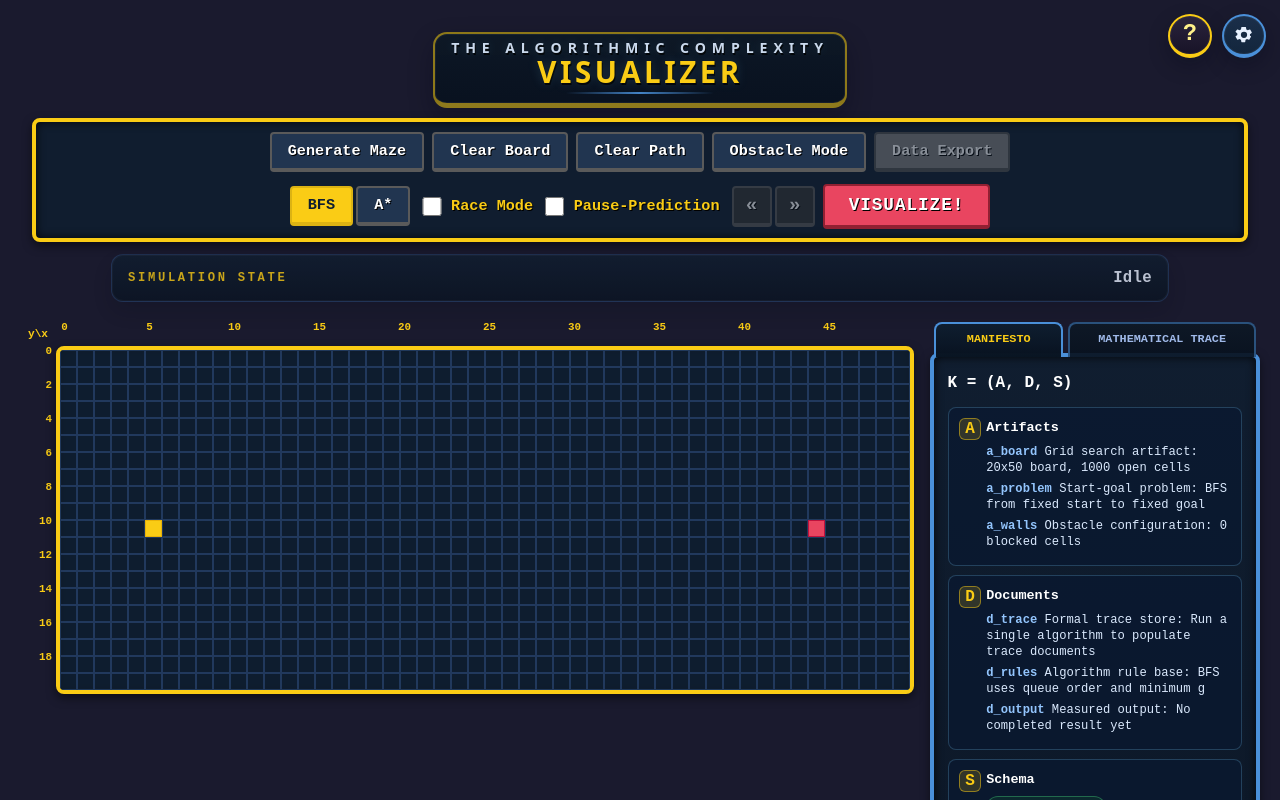
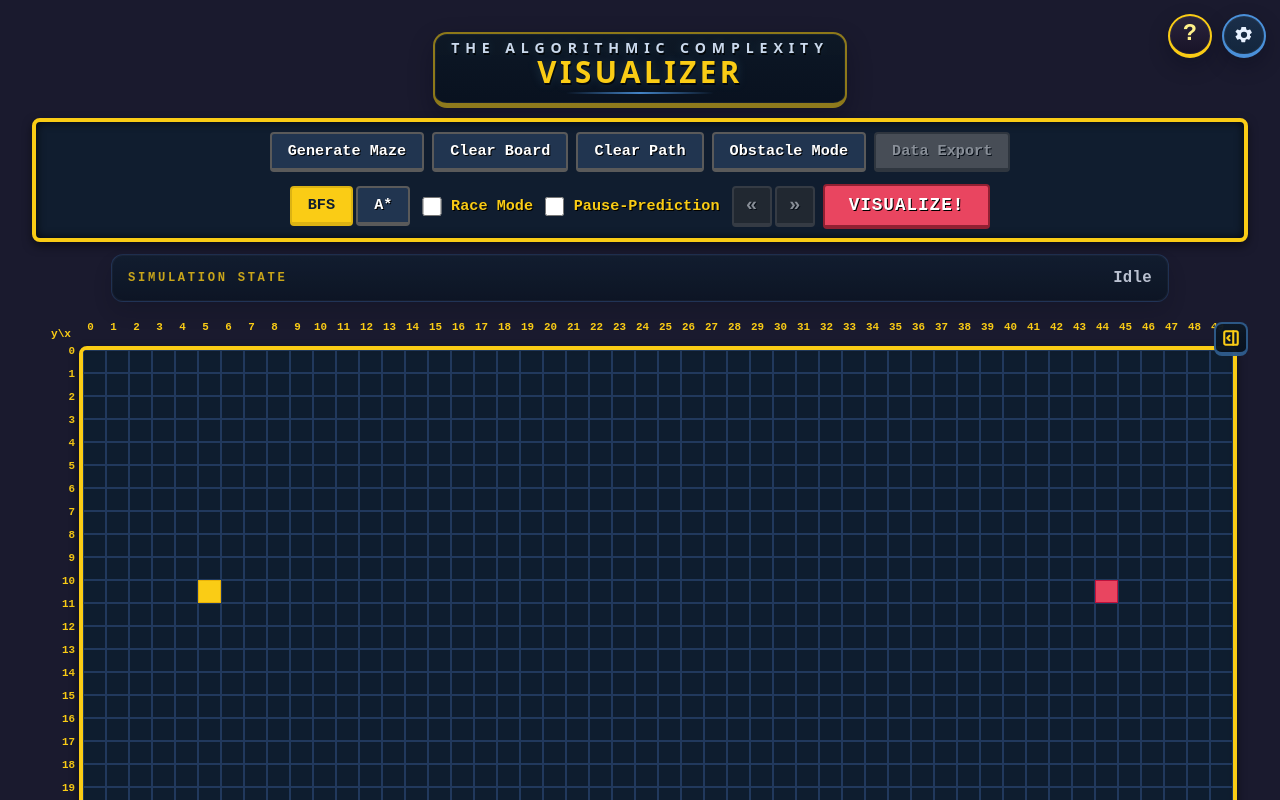
Before and after one commit to ahmedd-walidd/The-Algorithmic-Complexity-Visualizer, a React (Vite) app: page / in a window 1280 px wide. Both pictures are taken after a click on the button "ENTER THE AUDIT LAB". Shown: the top 800 px of the page. Built offline with nearby package versions, Linux system fonts and the light colour scheme.

Commit message:
Landing page fixes, Grid size fixes

```diff
--- a/src/App.css
+++ b/src/App.css
@@ -14,7 +14,7 @@
   grid-template-columns: minmax(0, 1.2fr) minmax(0, 0.9fr);
   gap: 2rem;
   padding: 3.5rem clamp(1.6rem, 4vw, 4.5rem);
-  background: #0b1220;
+  background: #111827;
   color: #eef2ff;
   font-family: 'Trebuchet MS', 'Gill Sans', 'Segoe UI', sans-serif;
   overflow: hidden;
@@ -34,9 +34,9 @@
   align-items: center;
   gap: 0.5rem;
   padding: 0.35rem 0.85rem;
-  border-radius: 999px;
-  border: 1px solid rgba(148, 163, 184, 0.4);
-  background: rgba(9, 25, 49, 0.8);
+  border-radius: 8px;
+  border: 1px solid rgba(148, 163, 184, 0.34);
+  background: #172033;
   font-size: 0.72rem;
   letter-spacing: 0.22em;
   text-transform: uppercase;
@@ -52,7 +52,7 @@
   letter-spacing: 0.08em;
   line-height: 1.05;
   color: #ffffff;
-  text-shadow: 0 12px 30px rgba(0, 0, 0, 0.35);
+  text-shadow: none;
 }
 
 .landing-hero h1 span {
@@ -80,10 +80,10 @@
 
 .landing-highlights article {
   padding: 0.85rem 1rem;
-  border-radius: 12px;
+  border-radius: 8px;
   border: 1px solid rgba(148, 163, 184, 0.25);
-  background: rgba(9, 25, 49, 0.7);
-  box-shadow: inset 0 0 18px rgba(7, 16, 29, 0.65);
+  background: #172033;
+  box-shadow: none;
 }
 
 .landing-highlights h3 {
@@ -104,10 +104,10 @@
   position: relative;
   z-index: 1;
   padding: 1.5rem 1.6rem;
-  border-radius: 18px;
+  border-radius: 8px;
   border: 2px solid rgba(74, 144, 217, 0.45);
-  background: rgba(9, 17, 32, 0.88);
-  box-shadow: 0 20px 45px rgba(0, 0, 0, 0.35);
+  background: #111d30;
+  box-shadow: 0 12px 24px rgba(0, 0, 0, 0.24);
   display: flex;
   flex-direction: column;
   gap: 1.1rem;
@@ -133,9 +133,9 @@
 
 .landing-preset-card {
   padding: 0.7rem 0.85rem;
-  border-radius: 12px;
+  border-radius: 8px;
   border: 1px solid rgba(148, 163, 184, 0.28);
-  background: rgba(13, 24, 38, 0.9);
+  background: #172033;
   color: #e2e8f0;
   display: grid;
   gap: 0.25rem;
@@ -155,7 +155,7 @@
 
 .landing-preset-card.active {
   border-color: rgba(250, 204, 21, 0.7);
-  background: rgba(40, 27, 61, 0.95);
+  background: #22304a;
   transform: translateY(-2px);
 }
 
@@ -176,7 +176,7 @@
   padding: 0.5rem 0.6rem;
   border-radius: 8px;
   border: 1px solid rgba(148, 163, 184, 0.4);
-  background: rgba(7, 16, 29, 0.95);
+  background: #0d1524;
   color: #e8f1ff;
   font-family: 'Courier New', Courier, monospace;
 }
@@ -190,7 +190,7 @@
   font-size: 0.8rem;
   letter-spacing: 0.08em;
   text-transform: uppercase;
-  background: rgba(20, 16, 34, 0.9);
+  background: #182238;
 }
 
 .landing-toggle {
@@ -209,23 +209,23 @@
 .landing-start-btn {
   margin-top: 0.4rem;
   padding: 0.75rem 1rem;
-  border-radius: 12px;
+  border-radius: 8px;
   border: 2px solid rgba(250, 204, 21, 0.7);
-  background: linear-gradient(135deg, rgba(250, 204, 21, 0.9), rgba(233, 69, 96, 0.85));
+  background: #facc15;
   color: #0b1020;
   font-family: 'Courier New', Courier, monospace;
   font-weight: 900;
   text-transform: uppercase;
   letter-spacing: 0.12em;
   cursor: pointer;
-  box-shadow: 0 16px 30px rgba(0, 0, 0, 0.35);
+  box-shadow: 0 8px 18px rgba(0, 0, 0, 0.28);
   transition: transform 0.15s ease, box-shadow 0.15s ease;
 }
 
 .landing-start-btn:hover,
 .landing-start-btn:focus-visible {
   transform: translateY(-2px);
-  box-shadow: 0 20px 36px rgba(0, 0, 0, 0.45);
+  box-shadow: 0 12px 22px rgba(0, 0, 0, 0.34);
   outline: none;
 }
 
@@ -1609,19 +1609,30 @@
 }
 
 .main-layout {
+  position: relative;
   display: flex;
   flex-direction: row;
   align-items: flex-start;
   justify-content: center;
   gap: 1.5rem;
-  width: min(1200px, 98vw);
+  width: calc(100vw - 4rem);
+  max-width: none;
   margin-top: 0.5rem;
 }
 
+.main-layout.side-panel-closed {
+  width: calc(100vw - 4rem);
+}
+
 .visualizer-container {
   display: flex;
   flex-direction: column;
+  flex: 1 1 auto;
   gap: 1rem;
+  align-items: center;
+  min-width: 0;
+  overflow-x: auto;
+  padding-bottom: 0.35rem;
 }
 
 .side-panel {
@@ -1630,6 +1641,13 @@
   flex-direction: column;
   gap: 0;
   flex-shrink: 0;
+}
+
+.side-panel-toolbar {
+  display: grid;
+  grid-template-columns: minmax(0, 1fr) 2.2rem;
+  gap: 0.35rem;
+  align-items: end;
 }
 
 .side-panel-tabs {
@@ -1641,6 +1659,44 @@
   padding: 0 0.25rem;
   position: relative;
   z-index: 1;
+}
+
+.side-panel-close-btn,
+.side-panel-open-btn {
+  display: inline-flex;
+  align-items: center;
+  justify-content: center;
+  width: 2.1rem;
+  height: 2.1rem;
+  padding: 0;
+  border: 2px solid rgba(74, 144, 217, 0.55);
+  border-bottom-width: 4px;
+  border-radius: 8px;
+  background: linear-gradient(180deg, rgba(13, 24, 38, 0.96), rgba(8, 18, 31, 0.98));
+  color: #facc15;
+  cursor: pointer;
+  transition: transform 0.14s ease, border-color 0.14s ease, background-color 0.14s ease;
+}
+
+.side-panel-close-btn {
+  margin-bottom: -4px;
+}
+
+.side-panel-open-btn {
+  position: absolute;
+  top: 0;
+  right: 0;
+  z-index: 40;
+}
+
+.side-panel-close-btn:hover,
+.side-panel-close-btn:focus-visible,
+.side-panel-open-btn:hover,
+.side-panel-open-btn:focus-visible {
+  transform: translateY(-1px);
+  border-color: #facc15;
+  background: linear-gradient(180deg, rgba(27, 47, 74, 0.98), rgba(13, 31, 52, 0.98));
+  outline: none;
 }
 
 .side-panel-tab {
@@ -2073,8 +2129,14 @@
     flex-direction: column;
     align-items: center;
   }
+  .main-layout.side-panel-closed {
+    align-items: center;
+  }
   .side-panel {
     width: 100%;
+  }
+  .side-panel-open-btn {
+    align-self: flex-end;
   }
 }
 
--- a/src/App.jsx
+++ b/src/App.jsx
@@ -111,6 +111,8 @@ function App() {
   });
   const [isLegendOpen, setIsLegendOpen] = useState(false);
   const [sidePanelTab, setSidePanelTab] = useState('manifesto');
+  const [isSidePanelOpen, setIsSidePanelOpen] = useState(false);
+  const [isMazeGenerating, setIsMazeGenerating] = useState(false);
   const [isVisualizing, setIsVisualizing] = useState(false);
   const [simulationPhase, setSimulationPhase] = useState('idle');
   const [stats, setStats] = useState(null);
@@ -122,7 +124,12 @@ function App() {
   const obstacleDragModeRef = useRef(null);
 
   // -- responsive cell size --
-  const responsiveCellSize = useResponsiveCellSize(gridConfig.rows, gridConfig.cols, isRaceMode);
+  const responsiveCellSize = useResponsiveCellSize(
+    gridConfig.rows,
+    gridConfig.cols,
+    isRaceMode,
+    isSidePanelOpen
+  );
 
   const [isQuizMode, setIsQuizMode] = useState(false);
   const [scorePopup, setScorePopup] = useState(null);
@@ -262,9 +269,9 @@ function App() {
   }, []);
 
   // DOM highlight helpers
-  const clearAllTimeouts = () => {
+  const clearAllTimeouts = useCallback(() => {
     clearTimeoutQueue(timeoutsRef);
-  };
+  }, []);
 
   const resetRunState = useCallback(() => {
     runStateRef.current = {
@@ -615,7 +622,7 @@ function App() {
     setHoveredFrontierNode(null);
     applyFrontierHoverHighlight(comparison?.frontierNodes || []);
     applyNextChoiceHighlight(comparison?.candidateNodes || []);
-  }, [getNextComparison]);
+  }, [clearAllTimeouts, getNextComparison]);
 
   const resumeRun = useCallback(() => {
     clearNextChoiceHighlight();
@@ -705,6 +712,7 @@ function App() {
       scheduleRunTick();
     },
     [
+      clearAllTimeouts,
       getNextComparison,
       isRaceMode,
       isVisualizing,
@@ -752,26 +760,44 @@ function App() {
 
   // Control-panel actions
   const handleGenerateMaze = useCallback(() => {
+    if (isMazeGenerating) return;
+
     clearAllTimeouts();
     clearVisualizerDomClasses();
     clearNextChoiceHighlight();
     resetRunState();
     clearRunSummary();
-    setGrid(
-      generateMaze({
+
+    setIsMazeGenerating(true);
+    resetVisualizationState();
+
+    const buildRequestedMaze = () => {
+      const nextMaze = generateMaze({
         rows: gridConfig.rows,
         cols: gridConfig.cols,
         start: gridEndpoints.start,
         end: gridEndpoints.end,
-      })
-    );
-    resetVisualizationState();
+      });
+
+      setGrid(nextMaze);
+      setIsMazeGenerating(false);
+    };
+
+    if (typeof window.requestAnimationFrame === 'function') {
+      window.requestAnimationFrame(() => {
+        window.requestAnimationFrame(buildRequestedMaze);
+      });
+    } else {
+      setTimeout(buildRequestedMaze, 0);
+    }
   }, [
+    clearAllTimeouts,
     clearRunSummary,
     resetRunState,
     resetVisualizationState,
     gridConfig,
     gridEndpoints,
+    isMazeGenerating,
   ]);
 
   const handleClearBoard = useCallback(() => {
@@ -790,6 +816,7 @@ function App() {
     );
     resetVisualizationState();
   }, [
+    clearAllTimeouts,
     clearRunSummary,
     resetRunState,
     resetVisualizationState,
@@ -805,7 +832,7 @@ function App() {
     clearRunSummary();
     setGrid((prev) => clearPath(prev));
     resetVisualizationState();
-  }, [clearRunSummary, resetRunState, resetVisualizationState]);
+  }, [clearAllTimeouts, clearRunSummary, resetRunState, resetVisualizationState]);
 
   const handleRaceModeToggle = useCallback(() => {
     clearAllTimeouts();
@@ -819,6 +846,7 @@ function App() {
     setIsRaceMode((value) => !value);
     resetVisualizationState({ resetScore: false });
   }, [
+    clearAllTimeouts,
     clearRunSummary,
     resetRunState,
     resetVisualizationState,
@@ -1258,6 +1286,7 @@ function App() {
     animateAlgorithm,
     animateAlgorithmRace,
     appendExportRows,
+    clearAllTimeouts,
     grid,
     algorithm,
     isRaceMode,
@@ -1397,13 +1426,15 @@ function App() {
 
   const handleLandingStart = useCallback(() => {
     const preset = GRID_PRESETS.find((option) => option.id === landingDraft.gridPreset);
+    const draftRows = Number(landingDraft.gridRows);
+    const draftCols = Number(landingDraft.gridCols);
     const selectedRows =
       landingDraft.gridPreset === 'custom'
-        ? landingDraft.gridRows
+        ? draftRows || DEFAULT_GRID_CONFIG.rows
         : preset?.rows ?? DEFAULT_GRID_CONFIG.rows;
     const selectedCols =
       landingDraft.gridPreset === 'custom'
-        ? landingDraft.gridCols
+        ? draftCols || DEFAULT_GRID_CONFIG.cols
         : preset?.cols ?? DEFAULT_GRID_CONFIG.cols;
 
     rebuildGrid({ rows: selectedRows, cols: selectedCols });
@@ -1448,6 +1479,7 @@ function App() {
         handleRaceModeToggle={handleRaceModeToggle}
         handleVisualize={handleVisualize}
         isLegendOpen={isLegendOpen}
+        isMazeGenerating={isMazeGenerating}
         isObstacleMode={isObstacleMode}
         isPaused={isPaused}
         isQuizMode={isQuizMode}
@@ -1486,12 +1518,15 @@ function App() {
         hoveredFrontierNode={hoveredFrontierNode}
         hoveredNodeDecision={hoveredNodeDecision}
         isPaused={isPaused}
+        isSidePanelOpen={isSidePanelOpen}
+        isMazeGenerating={isMazeGenerating}
         isRaceMode={isRaceMode}
         isVisualizing={isVisualizing}
         knowledgeSpaceSnapshot={knowledgeSpaceSnapshot}
         raceResultComparison={raceResultComparison}
         renderTraceEquation={renderTraceEquation}
         responsiveCellSize={responsiveCellSize}
+        setIsSidePanelOpen={setIsSidePanelOpen}
         setSidePanelTab={setSidePanelTab}
         sidePanelTab={sidePanelTab}
         simulationPhase={simulationPhase}
--- a/src/components/ControlPanel/ControlPanel.jsx
+++ b/src/components/ControlPanel/ControlPanel.jsx
@@ -16,37 +16,40 @@ function ControlPanel({
   onObstacleModeToggle,
   onVisualize,
   isVisualizing,
+  isMazeGenerating = false,
   isTimelineControlDisabled,
   onRewind,
   onFastForward,
   onExportData,
   exportRowCount = 0,
 }) {
+  const isBusy = isVisualizing || isMazeGenerating;
+
   return (
     <div className="control-panel">
       {/* ── maze / board actions ── */}
       <div className="control-group">
-        <ControlButton onClick={onGenerateMaze} disabled={isVisualizing}>
-          Generate Maze
+        <ControlButton onClick={onGenerateMaze} disabled={isBusy}>
+          {isMazeGenerating ? 'Generating...' : 'Generate Maze'}
         </ControlButton>
-        <ControlButton onClick={onClearBoard} disabled={isVisualizing}>
+        <ControlButton onClick={onClearBoard} disabled={isBusy}>
           Clear Board
         </ControlButton>
-        <ControlButton onClick={onClearPath} disabled={isVisualizing}>
+        <ControlButton onClick={onClearPath} disabled={isBusy}>
           Clear Path
         </ControlButton>
         <ControlButton
           variant="warning"
           active={isObstacleMode}
           onClick={onObstacleModeToggle}
-          disabled={isVisualizing}
+          disabled={isBusy}
         >
           {isObstacleMode ? 'Exit Obstacle Mode' : 'Obstacle Mode'}
         </ControlButton>
         <ControlButton
           variant="success"
           onClick={onExportData}
-          disabled={isVisualizing || exportRowCount === 0}
+          disabled={isBusy || exportRowCount === 0}
           title={
             exportRowCount === 0
               ? 'Run an algorithm before exporting data'
@@ -64,26 +67,26 @@ function ControlPanel({
             <ControlButton
               active={algorithm === 'bfs'}
               onClick={() => onAlgorithmChange('bfs')}
-              disabled={isVisualizing}
+              disabled={isBusy}
             >
               BFS
             </ControlButton>
             <ControlButton
               active={algorithm === 'astar'}
               onClick={() => onAlgorithmChange('astar')}
-              disabled={isVisualizing}
+              disabled={isBusy}
             >
               A*
             </ControlButton>
           </div>
         )}
 
-        <ControlToggle checked={isRaceMode} onChange={onRaceModeToggle} disabled={isVisualizing}>
+        <ControlToggle checked={isRaceMode} onChange={onRaceModeToggle} disabled={isBusy}>
           Race Mode
         </ControlToggle>
 
         {!isRaceMode && (
-          <ControlToggle checked={isQuizMode} onChange={onQuizModeToggle} disabled={isVisualizing}>
+          <ControlToggle checked={isQuizMode} onChange={onQuizModeToggle} disabled={isBusy}>
             Pause-Prediction
           </ControlToggle>
         )}
@@ -111,12 +114,14 @@ function ControlPanel({
             &raquo;
           </ControlButton>
         </div>
-        <ControlButton variant="primary" onClick={onVisualize} disabled={isVisualizing}>
-          {isVisualizing
+        <ControlButton variant="primary" onClick={onVisualize} disabled={isBusy}>
+          {isMazeGenerating
+            ? 'Generating...'
+            : isVisualizing
             ? 'Visualizing…'
             : isRaceMode
               ? 'Start Race!'
-              : 'Visualize!'}
+                : 'Visualize!'}
         </ControlButton>
       </div>
     </div>
--- a/src/components/Grid/Grid.css
+++ b/src/components/Grid/Grid.css
@@ -70,6 +70,7 @@
 }
 
 .grid {
+  position: relative;
   display: grid;
   gap: 0;
   justify-content: center;
@@ -79,3 +80,39 @@
   box-shadow: inset 0 0 10px rgba(0,0,0,0.8), 0 4px 10px rgba(0,0,0,0.5);
   overflow: hidden;
 }
+
+.grid-loading-overlay {
+  position: absolute;
+  inset: 0;
+  z-index: 20;
+  display: flex;
+  flex-direction: column;
+  align-items: center;
+  justify-content: center;
+  gap: 0.65rem;
+  background: rgba(8, 18, 31, 0.72);
+  backdrop-filter: blur(2px);
+  color: #fef3c7;
+  font-family: 'Courier New', Courier, monospace;
+  font-size: 0.8rem;
+  font-weight: 900;
+  letter-spacing: 0.08em;
+  text-transform: uppercase;
+}
+
+.grid-loading-spinner {
+  width: 46px;
+  height: 46px;
+  border: 5px solid rgba(250, 204, 21, 0.22);
+  border-top-color: #facc15;
+  border-right-color: #4a90d9;
+  border-radius: 50%;
+  box-shadow: 0 0 18px rgba(250, 204, 21, 0.22);
+  animation: gridLoadingSpin 0.8s linear infinite;
+}
+
+@keyframes gridLoadingSpin {
+  to {
+    transform: rotate(360deg);
+  }
+}
--- a/src/components/Grid/Grid.jsx
+++ b/src/components/Grid/Grid.jsx
@@ -9,6 +9,7 @@ function Grid({
   prefix = '',
   label = '',
   cellSize = 25,
+  isLoading = false,
 }) {
   const rowCount = grid.length;
   const colCount = grid[0]?.length || 0;
@@ -57,6 +58,7 @@ function Grid({
 
         <div
           className="grid"
+          aria-busy={isLoading}
           style={{
             gridTemplateColumns: `repeat(${colCount}, ${cellSize}px)`,
           }}
@@ -73,6 +75,13 @@ function Grid({
               />
             ))
           )}
+
+          {isLoading && (
+            <div className="grid-loading-overlay" role="status" aria-live="polite">
+              <span className="grid-loading-spinner" aria-hidden="true" />
+              <span className="grid-loading-text">Generating maze</span>
+            </div>
+          )}
         </div>
       </div>
     </div>
--- a/src/components/layout/AppChrome.jsx
+++ b/src/components/layout/AppChrome.jsx
@@ -21,6 +21,7 @@ function AppChrome({
   handleRaceModeToggle,
   handleVisualize,
   isLegendOpen,
+  isMazeGenerating,
   isObstacleMode,
   isQuizMode,
   isRaceMode,
@@ -92,6 +93,7 @@ function AppChrome({
         onObstacleModeToggle={() => setIsObstacleMode((value) => !value)}
         onVisualize={handleVisualize}
         isVisualizing={isVisualizing}
+        isMazeGenerating={isMazeGenerating}
         isTimelineControlDisabled={!isVisualizing || isRaceMode || quizState.active}
         onRewind={() => jumpTimeline('backward')}
         onFastForward={() => jumpTimeline('forward')}
--- a/src/components/layout/VisualizerWorkspace.jsx
+++ b/src/components/layout/VisualizerWorkspace.jsx
@@ -3,6 +3,7 @@ import RaceSection from '../race/RaceSection';
 import NodeHoverPanel from '../panels/NodeHoverPanel';
 import SidePanel from '../panels/SidePanel';
 import EquationLinkOverlay from '../panels/EquationLinkOverlay';
+import { PanelRightOpen } from 'lucide-react';
 
 function VisualizerWorkspace({
   activeHoverComparison,
@@ -15,12 +16,15 @@ function VisualizerWorkspace({
   hoveredFrontierNode,
   hoveredNodeDecision,
   isPaused,
+  isSidePanelOpen,
+  isMazeGenerating,
   isRaceMode,
   isVisualizing,
   knowledgeSpaceSnapshot,
   raceResultComparison,
   renderTraceEquation,
   responsiveCellSize,
+  setIsSidePanelOpen,
   setSidePanelTab,
   sidePanelTab,
   simulationPhase,
@@ -60,7 +64,7 @@ function VisualizerWorkspace({
   })();
 
   return (
-    <div className="main-layout">
+    <div className={`main-layout${!isSidePanelOpen ? ' side-panel-closed' : ''}`}>
       <div className="visualizer-container">
         {isRaceMode ? (
           <RaceSection
@@ -71,6 +75,7 @@ function VisualizerWorkspace({
             responsiveCellSize={responsiveCellSize}
             stats={stats}
             raceResultComparison={raceResultComparison}
+            isMazeGenerating={isMazeGenerating}
           />
         ) : (
           <Grid
@@ -79,6 +84,7 @@ function VisualizerWorkspace({
             onMouseEnter={handleMouseEnter}
             onMouseUp={handleMouseUp}
             cellSize={responsiveCellSize}
+            isLoading={isMazeGenerating}
           />
         )}
 
@@ -104,10 +110,11 @@ function VisualizerWorkspace({
         )}
       </div>
 
-      {!isRaceMode && (
+      {!isRaceMode && isSidePanelOpen && (
         <SidePanel
           sidePanelTab={sidePanelTab}
           setSidePanelTab={setSidePanelTab}
+          onClose={() => setIsSidePanelOpen(false)}
           knowledgeSpaceSnapshot={knowledgeSpaceSnapshot}
           isVisualizing={isVisualizing}
           isPaused={isPaused}
@@ -118,6 +125,18 @@ function VisualizerWorkspace({
           stats={stats}
         />
       )}
+
+      {!isRaceMode && !isSidePanelOpen && (
+        <button
+          type="button"
+          className="side-panel-open-btn"
+          onClick={() => setIsSidePanelOpen(true)}
+          aria-label="Open proof side panel"
+          title="Open panel"
+        >
+          <PanelRightOpen size={18} strokeWidth={2.8} aria-hidden="true" />
+        </button>
+      )}
     </div>
   );
 }
--- a/src/components/panels/EquationLinkOverlay.jsx
+++ b/src/components/panels/EquationLinkOverlay.jsx
@@ -50,7 +50,8 @@ function EquationLinkOverlay({
   }, [anchor, prefix]);
 
   useLayoutEffect(() => {
-    updatePosition();
+    const frame = window.requestAnimationFrame(updatePosition);
+    return () => window.cancelAnimationFrame(frame);
   }, [updatePosition, animationKey]);
 
   useEffect(() => {
--- a/src/components/race/RaceSection.jsx
+++ b/src/components/race/RaceSection.jsx
@@ -9,6 +9,7 @@ function RaceSection({
   responsiveCellSize,
   stats,
   raceResultComparison,
+  isMazeGenerating,
 }) {
   return (
     <>
@@ -21,6 +22,7 @@ function RaceSection({
           prefix="bfs-"
           label="BFS"
           cellSize={responsiveCellSize}
+          isLoading={isMazeGenerating}
         />
         <Grid
           grid={grid}
@@ -30,6 +32,7 @@ function RaceSection({
           prefix="astar-"
           label="A*"
           cellSize={responsiveCellSize}
+          isLoading={isMazeGenerating}
         />
       </div>
       {stats && (
--- a/src/hooks/useResponsiveCellSize.js
+++ b/src/hooks/useResponsiveCellSize.js
@@ -1,20 +1,21 @@
 import { useEffect, useState } from 'react';
 
-function useResponsiveCellSize(rowCount, colCount, isRaceMode = false) {
+function useResponsiveCellSize(rowCount, colCount, isRaceMode = false, isSidePanelOpen = true) {
   const [cellSize, setCellSize] = useState(25);
 
   useEffect(() => {
     const calculateCellSize = () => {
-      const sidePanelWidth = 280;
+      const sidePanelWidth = 330;
       const mainGap = 24;
-      const appPadding = 24;
+      const appPadding = 64;
+      const gridChromeWidth = 48;
       const minCellSize = 8;
-      const maxCellSize = 28;
+      const maxCellSize = !isRaceMode && !isSidePanelOpen ? 34 : 28;
       const reservedHeight = 320;
 
       const vw = window.innerWidth;
       const vh = window.innerHeight;
-      const availableWidth = vw * 0.95 - appPadding * 2;
+      const availableWidth = Math.max(260, vw - appPadding - gridChromeWidth);
       const availableHeight = Math.max(200, vh - reservedHeight);
       const safeCols = Math.max(1, colCount || 1);
       const safeRows = Math.max(1, rowCount || 1);
@@ -25,13 +26,15 @@ function useResponsiveCellSize(rowCount, colCount, isRaceMode = false) {
         const usableWidth = availableWidth - twoGridsGap;
         calculatedSize = Math.floor(usableWidth / (safeCols * 2));
       } else {
-        const totalSidePanelWithGap = sidePanelWidth + mainGap;
+        const totalSidePanelWithGap = isSidePanelOpen ? sidePanelWidth + mainGap : 0;
         const usableWidth = availableWidth - totalSidePanelWithGap;
         calculatedSize = Math.floor(usableWidth / safeCols);
       }
 
       const heightBoundSize = Math.floor(availableHeight / safeRows);
-      const constrainedSize = Math.min(calculatedSize, heightBoundSize);
+      const constrainedSize = isRaceMode
+        ? Math.min(calculatedSize, heightBoundSize)
+        : calculatedSize;
 
       const clampedSize = Math.max(minCellSize, Math.min(maxCellSize, constrainedSize));
       setCellSize(clampedSize);
@@ -43,7 +46,7 @@ function useResponsiveCellSize(rowCount, colCount, isRaceMode = false) {
     return () => {
       window.removeEventListener('resize', calculateCellSize);
     };
-  }, [rowCount, colCount, isRaceMode]);
+  }, [rowCount, colCount, isRaceMode, isSidePanelOpen]);
 
   return cellSize;
 }
```
Also changed, not shown: src/components/layout/LandingScreen.jsx (+5 -3 lines), src/components/panels/SidePanel.jsx (+14 -0 lines).
